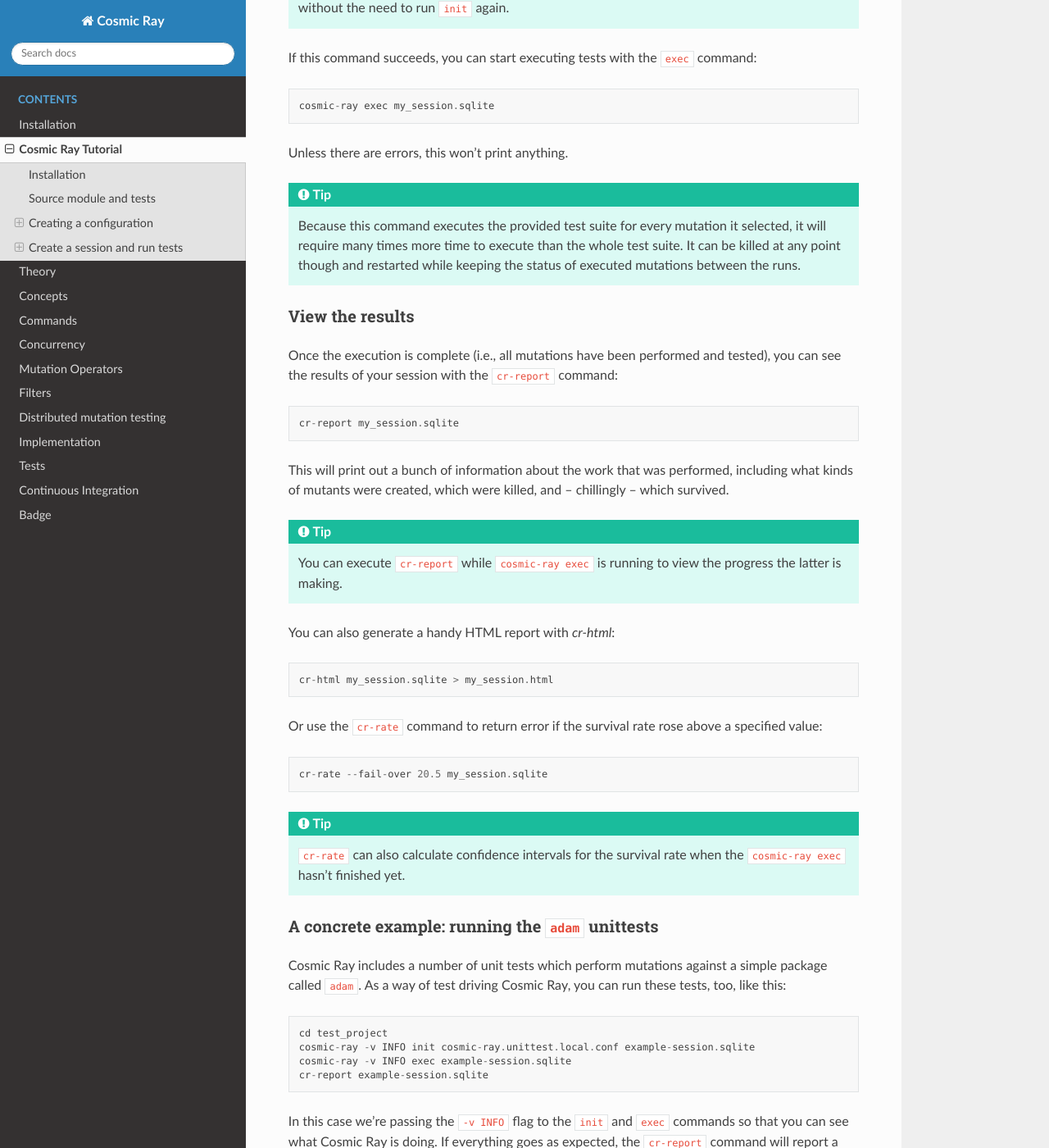
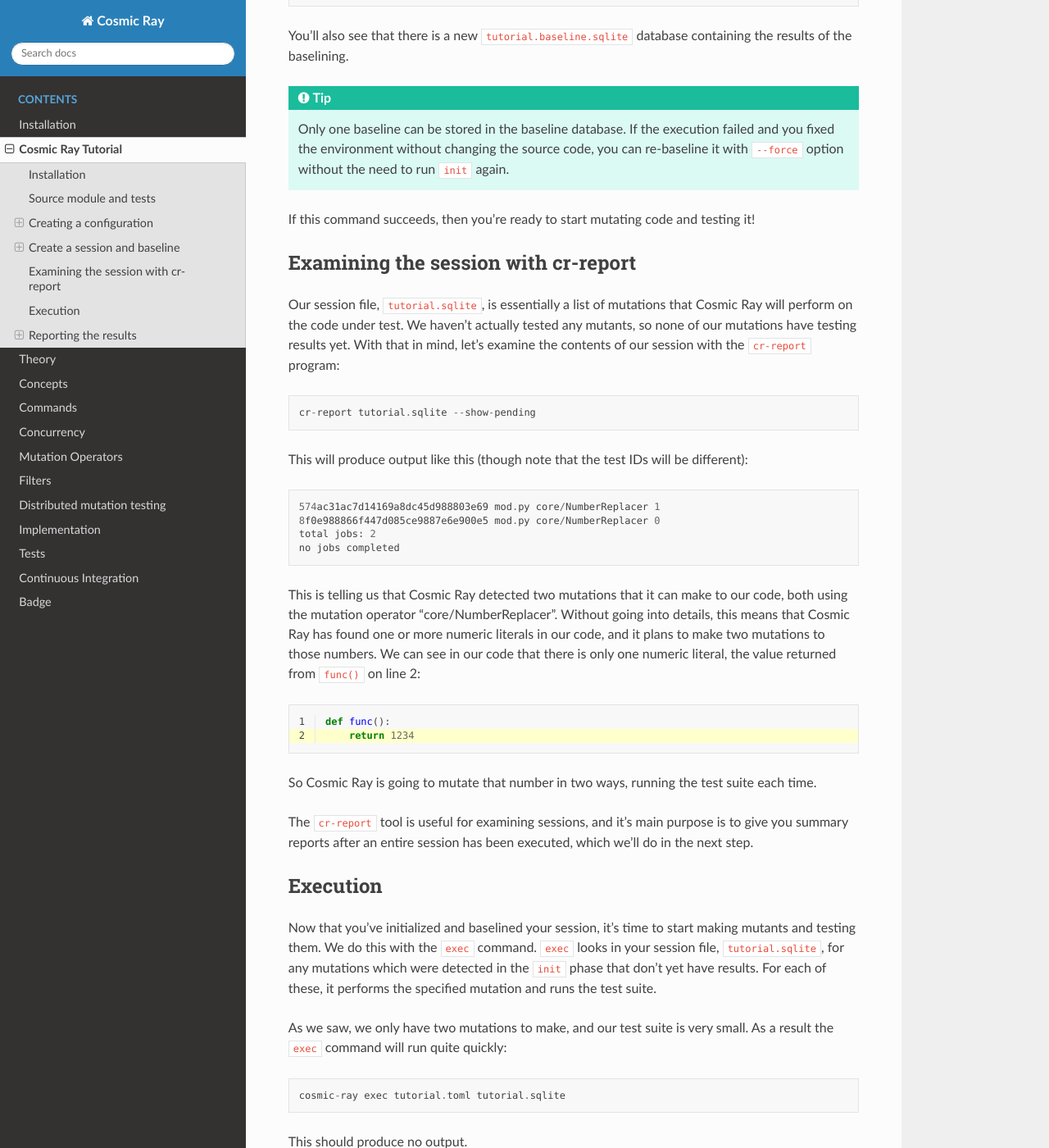
Before and after one commit to sixty-north/cosmic-ray, a Sphinx documentation site: the page built from docs/source/tutorial/index.rst, in a window 1280 px wide and 1400 px high, scrolled down 5259 px. Shown: the whole window at 82% size. Built offline with Sphinx 7.4.7 and the Read the Docs theme 2.0.0, drawn with Linux system fonts in a browser that asks for light colours; some of the changed text lies outside the part shown.

Commit message:
Cleaned up some tutorial odds and ends.

```diff
--- a/docs/source/tutorial/index.rst
+++ b/docs/source/tutorial/index.rst
@@ -117,6 +117,13 @@
 refers to a single top-level module that will be mutated, and in this case we're telling Cosmic Ray to mutate the
 ``mod`` module, contained in the file ``mod.py``.
 
+.. note::
+
+    The 'module-path' is a *path* to a file or directory, not the name of the module of package. If it's a file then
+    Cosmic Ray will treat it as a single module, but if it's a directory then Cosmic Ray will treat it as a package.
+
+    When working on a package, Cosmic Ray will apply mutations to all submodules in the package.
+
 On line 3 we tell Cosmic Ray which version of Python to use when mutating the code:
 
 .. literalinclude:: tutorial.toml.1
@@ -145,7 +152,7 @@
 In this case we're not excluding any, but there may be times when you need to skip certain modules, e.g. because
 you know that you don't have sufficient tests for them at the moment.
 
-Line 6 is one of the most critical lines in the configuration. This tells Cosmic Ray how to run you test suite:
+Line 6 is one of the most critical lines in the configuration. This tells Cosmic Ray how to run your test suite:
 
 .. literalinclude:: tutorial.toml.1
     :lines: 6
@@ -164,8 +171,8 @@
 parallel. In this case we're using the default 'local' distributor which only runs one mutation at a time. There are
 other, more sophisticated distributors which we discuss elsewhere.
 
-Create a session and run tests
-==============================
+Create a session and baseline
+=============================
 
 Cosmic Ray uses a notion of *sessions* to encompass a full mutation testing
 suite. Since mutation testing runs can take a long time, and since you might
@@ -204,7 +211,7 @@
 
 This should report that the tests pass:
 
-.. code-block::
+.. code-block:: text
 
     Execution with no mutation works fine.
 
@@ -218,71 +225,101 @@
     again.
 
 
-If this command succeeds, you can start executing tests with the ``exec``
-command:
+If this command succeeds, then you're ready to start mutating code and testing it!
 
-::
+Examining the session with cr-report
+====================================
 
-    cosmic-ray exec my_session.sqlite
+Our session file, ``tutorial.sqlite``, is essentially a list of mutations that Cosmic Ray will perform on the
+code under test. We haven't actually tested any mutants, so none of our mutations have testing results yet. With
+that in mind, let's examine the contents of our session with the ``cr-report`` program:
 
-Unless there are errors, this won't print anything.
+.. code-block::
 
-.. Tip::
-    Because this command executes the provided test suite for every mutation
-    it selected, it will require many times more time to execute than the
-    whole test suite. It can be killed at any point though and restarted
-    while keeping the status of executed mutations between the runs.
+    cr-report tutorial.sqlite --show-pending
 
-View the results
-----------------
+This will produce output like this (though note that the test IDs will be different):
 
-Once the execution is complete (i.e., all mutations have been performed
-and tested), you can see the results of your session with the
-``cr-report`` command:
+.. code-block::
 
-::
+    574ac31ac7d14169a8dc45d988803e69 mod.py core/NumberReplacer 1
+    8f0e988866f447d085ce9887e6e900e5 mod.py core/NumberReplacer 0
+    total jobs: 2
+    no jobs completed
 
-    cr-report my_session.sqlite
+This is telling us that Cosmic Ray detected two mutations that it can make to our code, both using the
+mutation operator "core/NumberReplacer". Without going into details, this means that Cosmic Ray has found
+one or more numeric literals in our code, and it plans to make two mutations to those numbers. We can see in our
+code that there is only one numeric literal, the value returned from ``func()`` on line 2:
 
-This will print out a bunch of information about the work that was
-performed, including what kinds of mutants were created, which were
-killed, and – chillingly – which survived.
+.. literalinclude:: mod.1.py
+    :linenos:
+    :emphasize-lines: 2
 
-.. Tip::
-    You can execute ``cr-report`` while ``cosmic-ray exec`` is running to
-    view the progress the latter is making.
+So Cosmic Ray is going to mutate that number in two ways, running the test suite each time.
+
+The ``cr-report`` tool is useful for examining sessions, and it's main purpose is to give you summary reports after an
+entire session has been executed, which we'll do in the next step.
+
+Execution
+=========
+
+Now that you've initialized and baselined your session, it's time to start making mutants and testing them. We do this
+with the ``exec`` command. ``exec`` looks in your session file, ``tutorial.sqlite``, for any mutations which were
+detected in the ``init`` phase that don't yet have results. For each of these, it performs the specified mutation
+and runs the test suite.
+
+As we saw, we only have two mutations to make, and our test suite is very small. As a result the ``exec`` command will
+run quite quickly:
+
+.. code-block::
+
+    cosmic-ray exec tutorial.toml tutorial.sqlite
+
+This should produce no output.
+
+.. note::
+
+    The module and test suite for this tutorial are "toys" by design. As such, they run very quickly. Most real-world
+    modules and test suites are much more substantial and require much longer to run. For example, if a test suite takes
+    10 seconds to run and Cosmic Ray finds 1000 mutations, a full ``exec`` will take 10 x 1000 = 10,000 seconds, or
+    about 2.7 hours.
+
+Reporting the results
+=====================
+
+Assuming it ran correctly, we can now use ``cr-report`` to see the updated state of our session:
+
+.. code-block::
+
+    cr-report tutorial.sqlite --show-pending
+
+This time we see that both mutations were made, tests were run for each, and both were "killed":
+
+.. code-block::
+
+    8f0e988866f447d085ce9887e6e900e5 mod.py core/NumberReplacer 0
+    worker outcome: normal, test outcome: killed
+    574ac31ac7d14169a8dc45d988803e69 mod.py core/NumberReplacer 1
+    worker outcome: normal, test outcome: killed
+    total jobs: 2
+    complete: 2 (100.00%)
+    surviving mutants: 0 (0.00%)
+
+.. tip::
+
+    You don't have to wait for ``exec`` to complete to generate a report. If you have a long-running session and want to
+    see your progress, you can execute ``cr-report`` while ``cosmic-ray exec`` is running to view the progress the
+    latter is making.
+
+HTML reports
+------------
 
 You can also generate a handy HTML report with `cr-html`:
 
 ::
 
-    cr-html my_session.sqlite > my_session.html
+    cr-html tutorial.sqlite > report.html
 
-Or use the ``cr-rate`` command to return error if the survival rate rose above
-a specified value:
-
-::
-
-    cr-rate --fail-over 20.5 my_session.sqlite
-
-.. Tip::
-    ``cr-rate`` can also calculate confidence intervals for the survival rate
-    when the ``cosmic-ray exec`` hasn't finished yet.
-
-A concrete example: running the ``adam`` unittests
---------------------------------------------------
-
-Cosmic Ray includes a number of unit tests which perform mutations
-against a simple package called ``adam``. As a way of test driving Cosmic
-Ray, you can run these tests, too, like this:
-
-::
-
-    cd test_project
-    cosmic-ray -v INFO init cosmic-ray.unittest.local.conf example-session.sqlite
-    cosmic-ray -v INFO exec example-session.sqlite
-    cr-report example-session.sqlite
-
-In this case we're passing the ``-v INFO`` flag to the ``init`` and ``exec``
-commands so that you can see what Cosmic Ray is doing. If everything goes
-as expected, the ``cr-report`` command will report a 0% survival rate.
+You can then open ``report.html`` in your browser to see the details. One nice feature of these HTML reports is
+that they show the actual mutation that was used.
```
Also changed, not shown: other parts of docs/source/tutorial/index.rst (+4 -4 lines).
